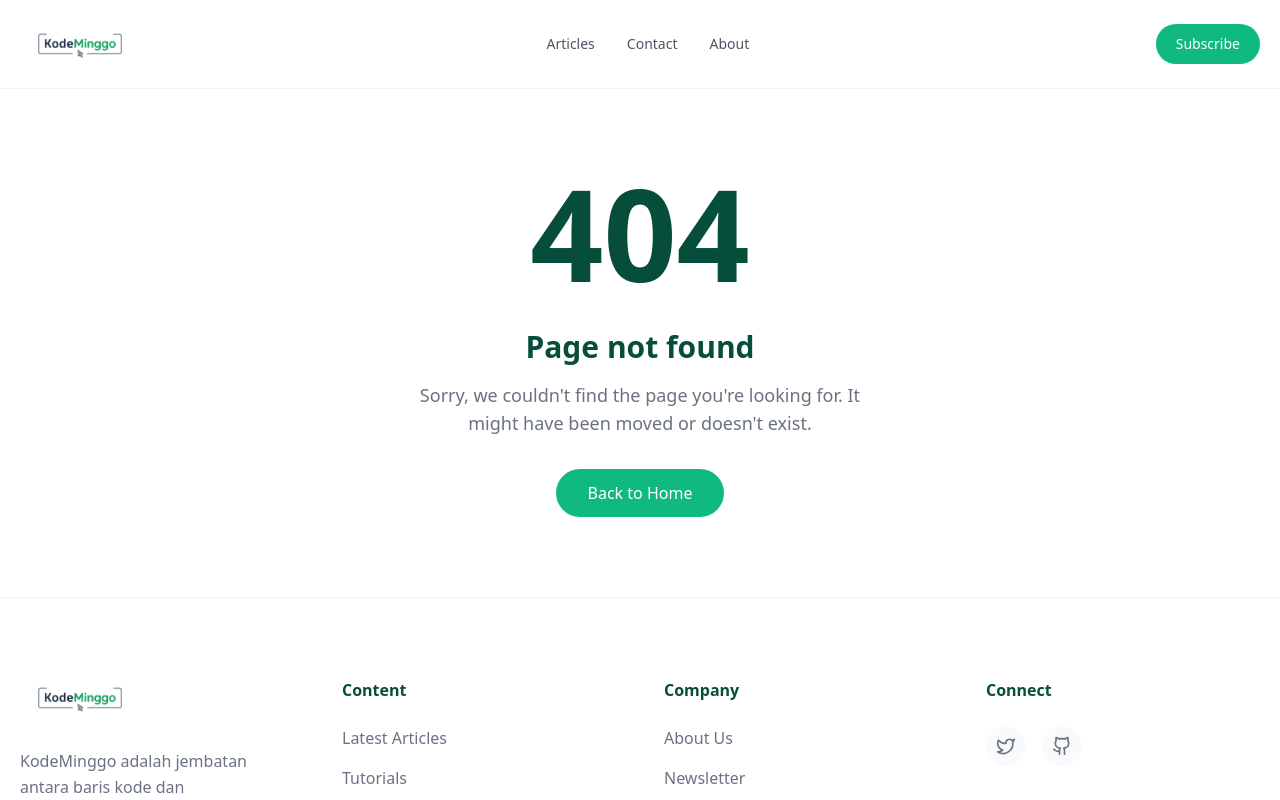
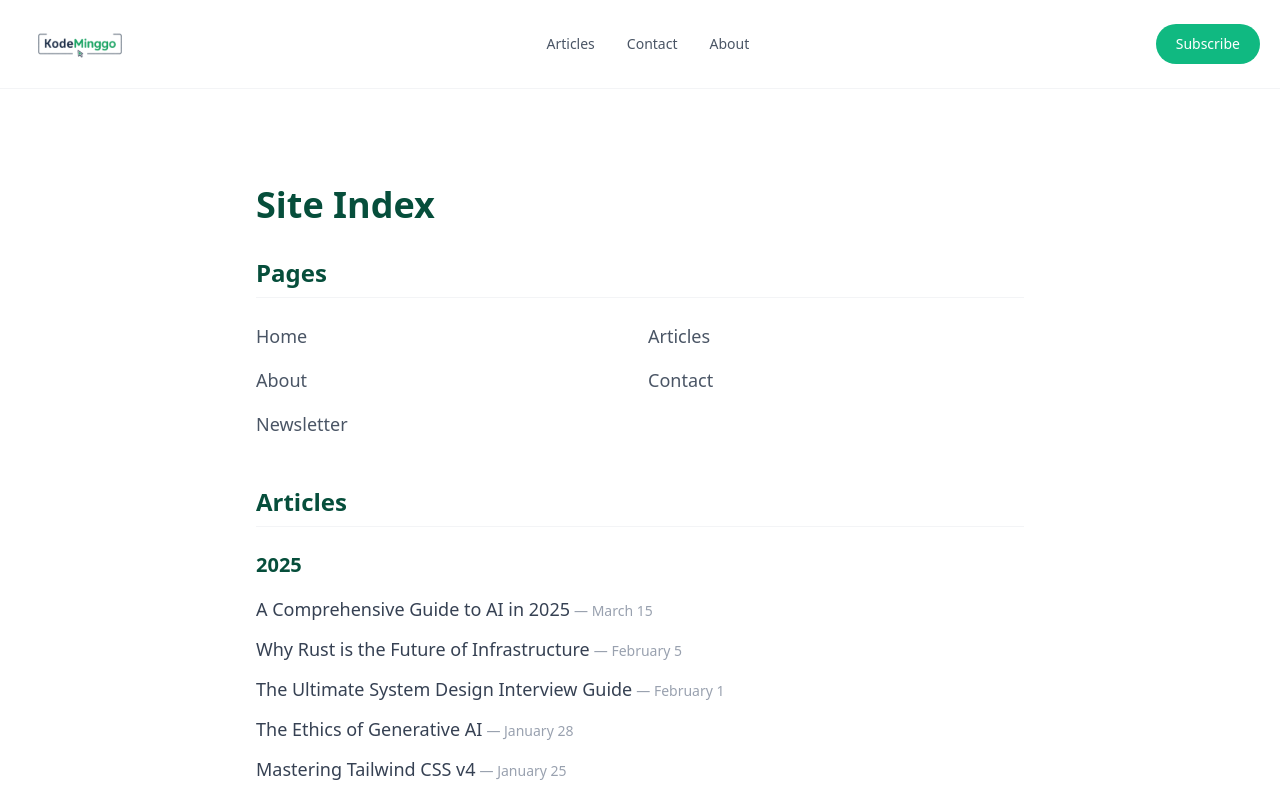
Before and after one commit to nalardeep/nalardeep, a Next.js app: page /site-index in a window 1280 px wide. Before the commit this address had no page. Shown: the top 800 px of the page. Built offline with nearby package versions, Linux system fonts and the light colour scheme.

Commit message:
Add page Sitemap

```diff
--- /dev/null
+++ b/app/site-index/page.tsx
@@ -0,0 +1,93 @@
+import Container from "@/components/container";
+import { getAllPosts } from "@/lib/api";
+import Link from "next/link";
+import { Metadata } from "next";
+
+export const metadata: Metadata = {
+    title: "Site Index | KodeMinggo",
+    description: "Overview of all pages and articles on KodeMinggo.",
+};
+
+export default function SiteIndexPage() {
+    const allPosts = getAllPosts();
+
+    // Group posts by year
+    const postsByYear = allPosts.reduce((acc, post) => {
+        const year = new Date(post.date).getFullYear();
+        if (!acc[year]) {
+            acc[year] = [];
+        }
+        acc[year].push(post);
+        return acc;
+    }, {} as Record<number, typeof allPosts>);
+
+    const years = Object.keys(postsByYear).sort((a, b) => Number(b) - Number(a));
+
+    const mainPages = [
+        { name: "Home", path: "/" },
+        { name: "Articles", path: "/articles" },
+        { name: "About", path: "/about" },
+        { name: "Contact", path: "/contact" },
+        { name: "Newsletter", path: "/newsletter" },
+    ];
+
+    return (
+        <div className="bg-white min-h-screen py-16 md:py-24">
+            <Container>
+                <div className="max-w-3xl mx-auto">
+                    <h1 className="text-4xl font-bold text-gray-900 mb-8">Site Index</h1>
+
+                    {/* Main Pages Section */}
+                    <div className="mb-12">
+                        <h2 className="text-2xl font-bold text-gray-800 mb-6 pb-2 border-b border-gray-100">
+                            Pages
+                        </h2>
+                        <ul className="grid grid-cols-1 sm:grid-cols-2 gap-4">
+                            {mainPages.map((page) => (
+                                <li key={page.path}>
+                                    <Link
+                                        href={page.path}
+                                        className="text-lg text-gray-600 hover:text-primary-600 hover:underline transition-colors"
+                                    >
+                                        {page.name}
+                                    </Link>
+                                </li>
+                            ))}
+                        </ul>
+                    </div>
+
+                    {/* Articles Section */}
+                    <div>
+                        <h2 className="text-2xl font-bold text-gray-800 mb-6 pb-2 border-b border-gray-100">
+                            Articles
+                        </h2>
+                        <div className="space-y-8">
+                            {years.map((year) => (
+                                <div key={year}>
+                                    <h3 className="text-xl font-semibold text-gray-400 mb-4">{year}</h3>
+                                    <ul className="space-y-3">
+                                        {postsByYear[Number(year)].map((post) => (
+                                            <li key={post.slug}>
+                                                <Link
+                                                    href={`/posts/${post.slug}`}
+                                                    className="group flex flex-col sm:flex-row sm:items-baseline gap-1"
+                                                >
+                                                    <span className="text-lg text-gray-700 font-medium group-hover:text-primary-600 group-hover:underline transition-colors">
+                                                        {post.title}
+                                                    </span>
+                                                    <span className="text-sm text-gray-400 hidden sm:inline-block">
+                                                        — {new Date(post.date).toLocaleDateString("en-US", { month: "long", day: "numeric" })}
+                                                    </span>
+                                                </Link>
+                                            </li>
+                                        ))}
+                                    </ul>
+                                </div>
+                            ))}
+                        </div>
+                    </div>
+                </div>
+            </Container>
+        </div>
+    );
+}
```
